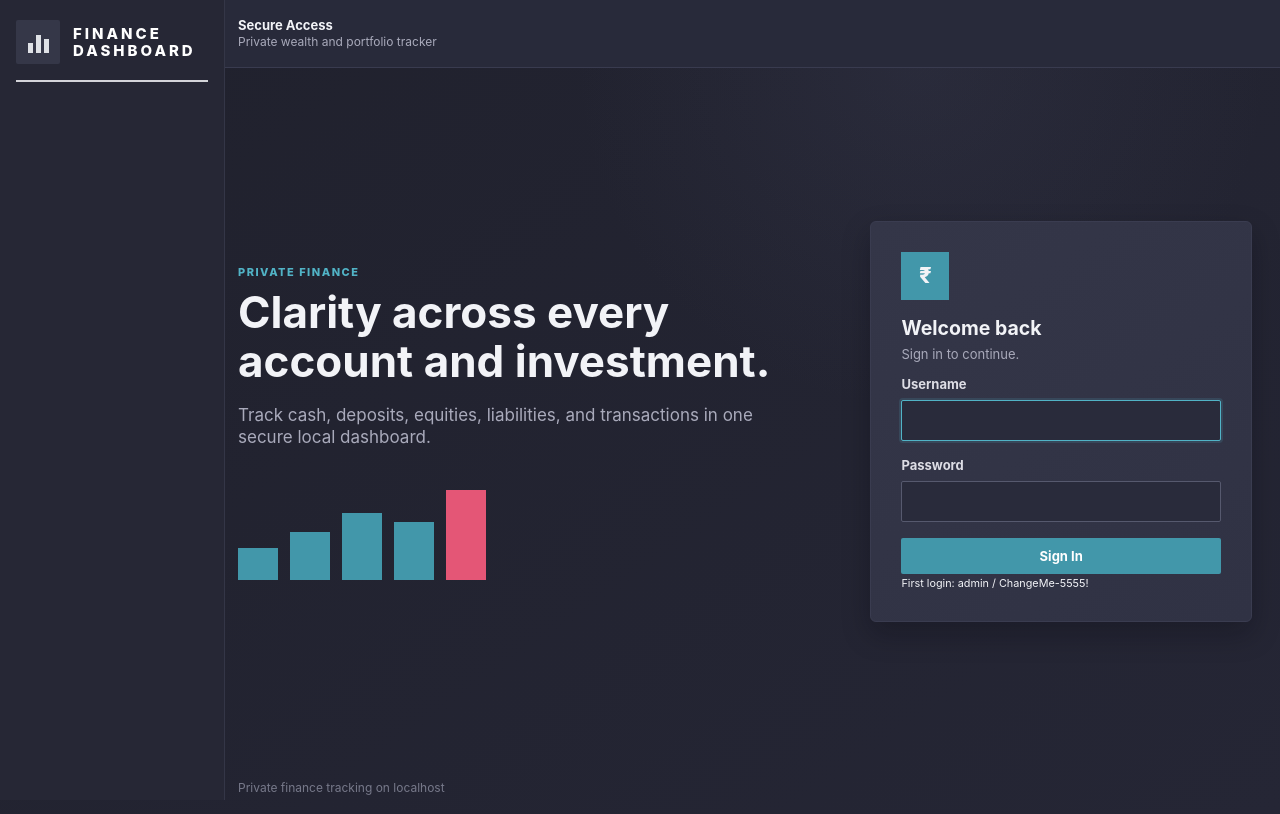
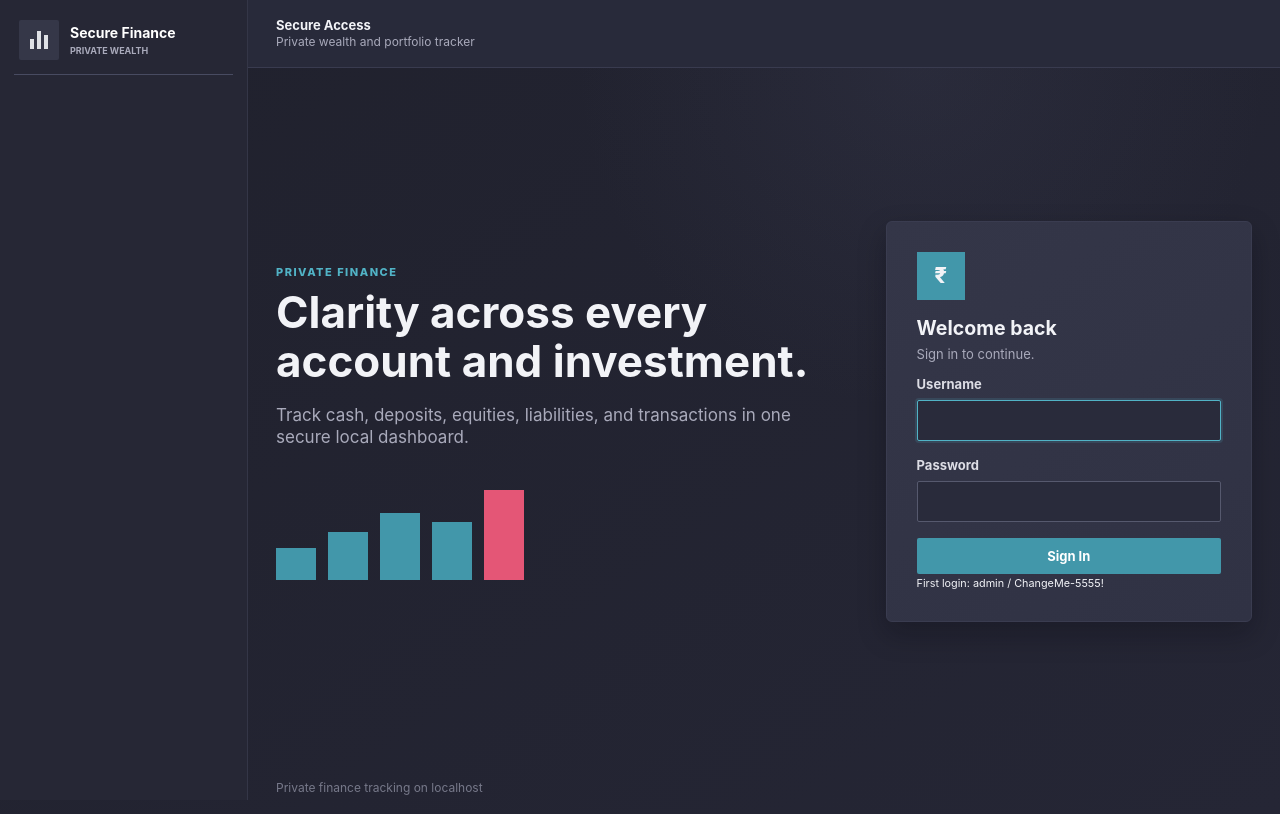
Before and after one commit to biswajitghosh01/personal_finance_app, a Flask app: page /login in a window 1280 px wide. Run offline with Flask 3, Linux system fonts and the light colour scheme; parts of the project's set-up code (start-up, migrations or seed data) failed here and were passed over; some libraries are stand-ins or nearby versions.

Commit message:
Updated the navigation.

```diff
--- a/static/style.css
+++ b/static/style.css
@@ -35,38 +35,51 @@ body {
 }
 .app-shell {
   display: grid;
-  grid-template-columns: 210px minmax(0, 1fr);
+  grid-template-columns: 248px minmax(0, 1fr);
   min-height: 100vh;
 }
 .sidebar {
   position: fixed;
   inset: 0 auto 0 0;
-  width: 225px;
+  width: 248px;
+  height: 100vh;
+  height: 100dvh;
   background: var(--sidebar);
   border-right: 1px solid #343647;
-  padding: 20px 16px 16px;
+  padding: 18px 14px 14px;
   display: flex;
   flex-direction: column;
   z-index: 50;
-  overflow-y: auto;
-  overscroll-behavior: contain;
+  overflow: hidden;
 }
 .brand {
   display: flex;
-  gap: 13px;
+  flex: 0 0 auto;
+  gap: 11px;
   align-items: center;
   color: #fff;
   text-decoration: none;
-  font-weight: 800;
-  letter-spacing: 3px;
-  line-height: 1.15;
-  font-size: 15px;
-  padding-bottom: 16px;
-  border-bottom: 2px solid #d4d4d9;
+  padding: 2px 5px 14px;
+  border-bottom: 1px solid var(--line);
+}
+.brand-copy {
+  display: grid;
+  gap: 3px;
+}
+.brand-copy strong {
+  color: #fff;
+  font-size: 14px;
+  font-weight: 750;
+}
+.brand-copy small {
+  color: var(--muted);
+  font-size: 9px;
+  font-weight: 700;
 }
 .brand-mark {
-  width: 44px;
-  height: 44px;
+  flex: 0 0 40px;
+  width: 40px;
+  height: 40px;
   background: #353748;
   border-radius: 2px;
   display: flex;
@@ -749,7 +776,7 @@ td strong,
     grid-column: 2;
   }
   .app-shell {
-    grid-template-columns: 210px minmax(0, 1fr);
+    grid-template-columns: 248px minmax(0, 1fr);
   }
 }
 
--- a/templates/base.html
+++ b/templates/base.html
@@ -23,7 +23,10 @@
           <span class="brand-mark" aria-hidden="true"
             ><i></i><i></i><i></i
           ></span>
-          <span>FINANCE<br />DASHBOARD</span>
+          <span class="brand-copy">
+            <strong>Secure Finance</strong>
+            <small>PRIVATE WEALTH</small>
+          </span>
         </a>
 
         {% if session.uid %}
```
Also changed, not shown: other parts of static/style.css (+23 -9 lines), other parts of templates/base.html (+16 -16 lines).
